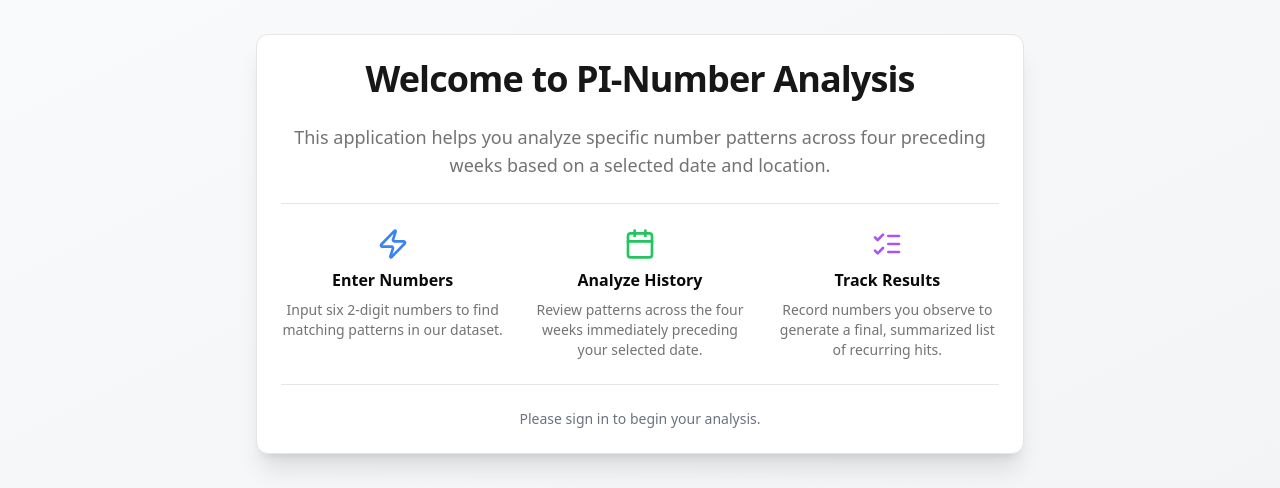
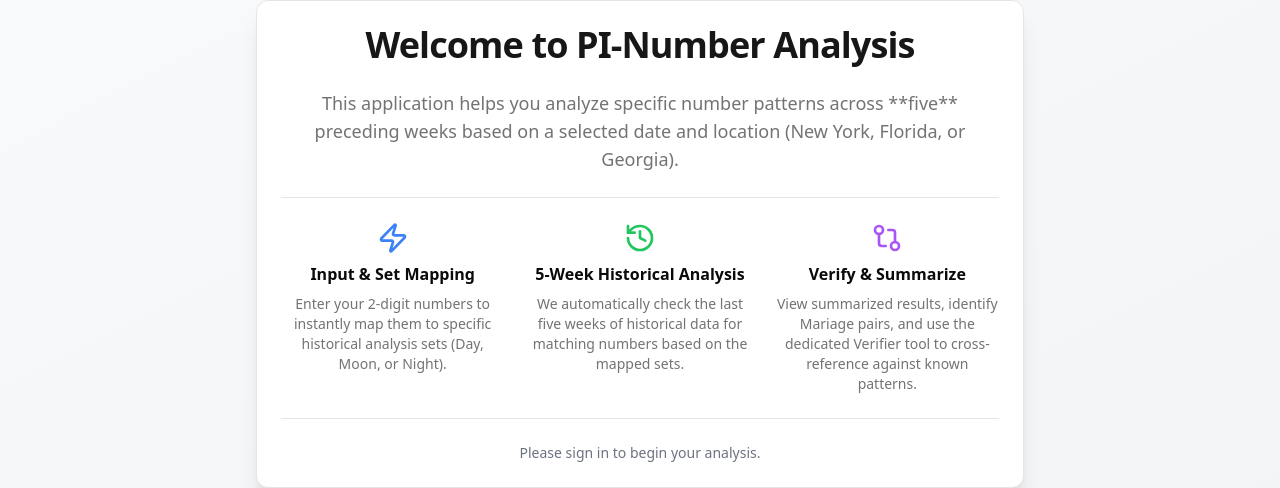
Before and after one commit to jamesguerrier/pi-number, a Next.js app: page / in a window 1280 px wide. Shown: the part 133-621 px from the top of the page. Built offline with nearby package versions, Linux system fonts and the light colour scheme; no server answers.

Commit message:
[dyad] Updated the landing page to reflect the 5-week analysis and Verifier tool features. - wrote 1 file(s)

```diff
--- a/src/app/page.tsx
+++ b/src/app/page.tsx
@@ -2,7 +2,7 @@
 
 import { Card, CardContent, CardHeader, CardTitle } from "@/components/ui/card";
 import { Separator } from "@/components/ui/separator";
-import { Zap, Calendar, ListChecks, Loader2 } from "lucide-react";
+import { Zap, History, GitCompare, Loader2 } from "lucide-react";
 import { useAuth } from "@/context/auth-context";
 import { useRouter } from "next/navigation";
 import { useEffect } from "react";
@@ -37,7 +37,7 @@ export default function LandingPage() {
           </CardHeader>
           <CardContent className="space-y-6 text-center">
             <p className="text-lg text-muted-foreground">
-              This application helps you analyze specific number patterns across four preceding weeks based on a selected date and location.
+              This application helps you analyze specific number patterns across **five** preceding weeks based on a selected date and location (New York, Florida, or Georgia).
             </p>
 
             <Separator />
@@ -45,23 +45,23 @@ export default function LandingPage() {
             <div className="grid md:grid-cols-3 gap-6">
               <div className="space-y-2">
                 <Zap className="h-8 w-8 text-blue-500 mx-auto" />
-                <h4 className="font-semibold">Enter Numbers</h4>
+                <h4 className="font-semibold">Input & Set Mapping</h4>
                 <p className="text-sm text-muted-foreground">
-                  Input six 2-digit numbers to find matching patterns in our dataset.
+                  Enter your 2-digit numbers to instantly map them to specific historical analysis sets (Day, Moon, or Night).
                 </p>
               </div>
               <div className="space-y-2">
-                <Calendar className="h-8 w-8 text-green-500 mx-auto" />
-                <h4 className="font-semibold">Analyze History</h4>
+                <History className="h-8 w-8 text-green-500 mx-auto" />
+                <h4 className="font-semibold">5-Week Historical Analysis</h4>
                 <p className="text-sm text-muted-foreground">
-                  Review patterns across the four weeks immediately preceding your selected date.
+                  We automatically check the last five weeks of historical data for matching numbers based on the mapped sets.
                 </p>
               </div>
               <div className="space-y-2">
-                <ListChecks className="h-8 w-8 text-purple-500 mx-auto" />
-                <h4 className="font-semibold">Track Results</h4>
+                <GitCompare className="h-8 w-8 text-purple-500 mx-auto" />
+                <h4 className="font-semibold">Verify & Summarize</h4>
                 <p className="text-sm text-muted-foreground">
-                  Record numbers you observe to generate a final, summarized list of recurring hits.
+                  View summarized results, identify Mariage pairs, and use the dedicated Verifier tool to cross-reference against known patterns.
                 </p>
               </div>
             </div>
```
